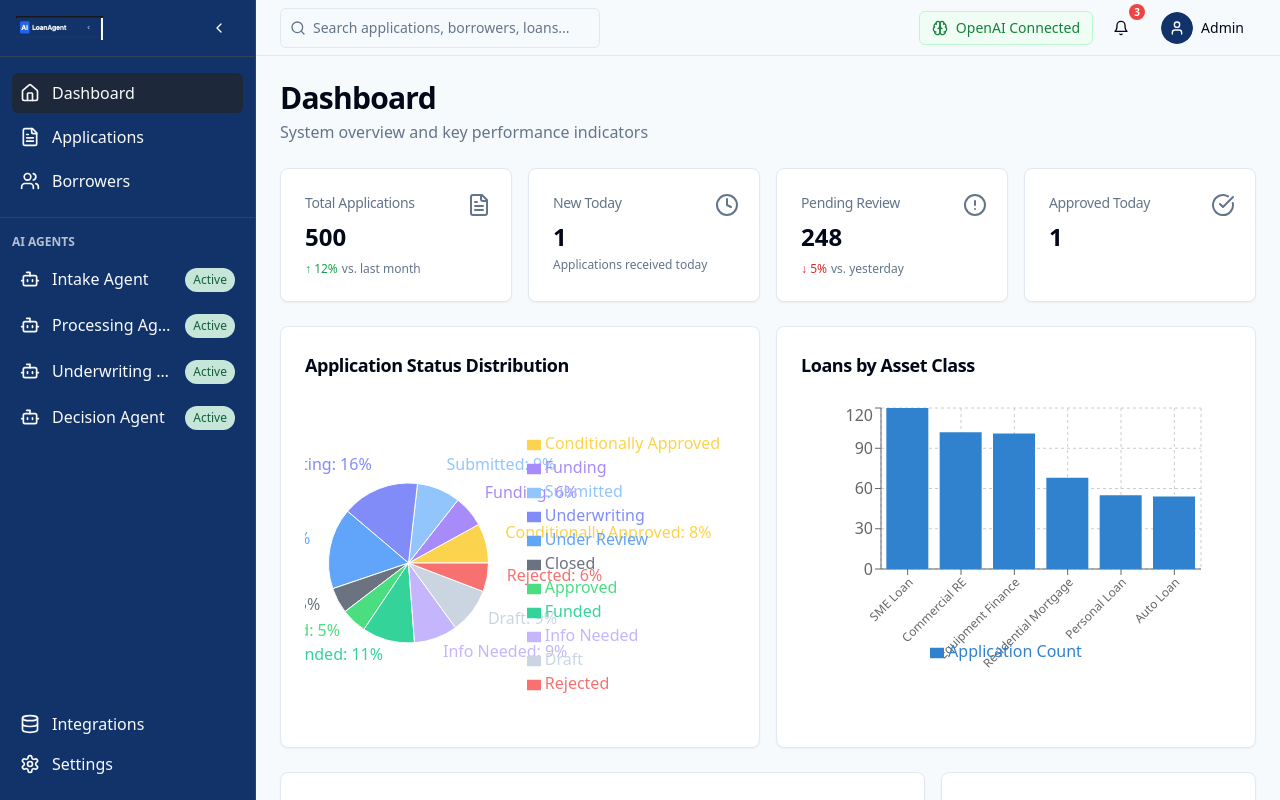
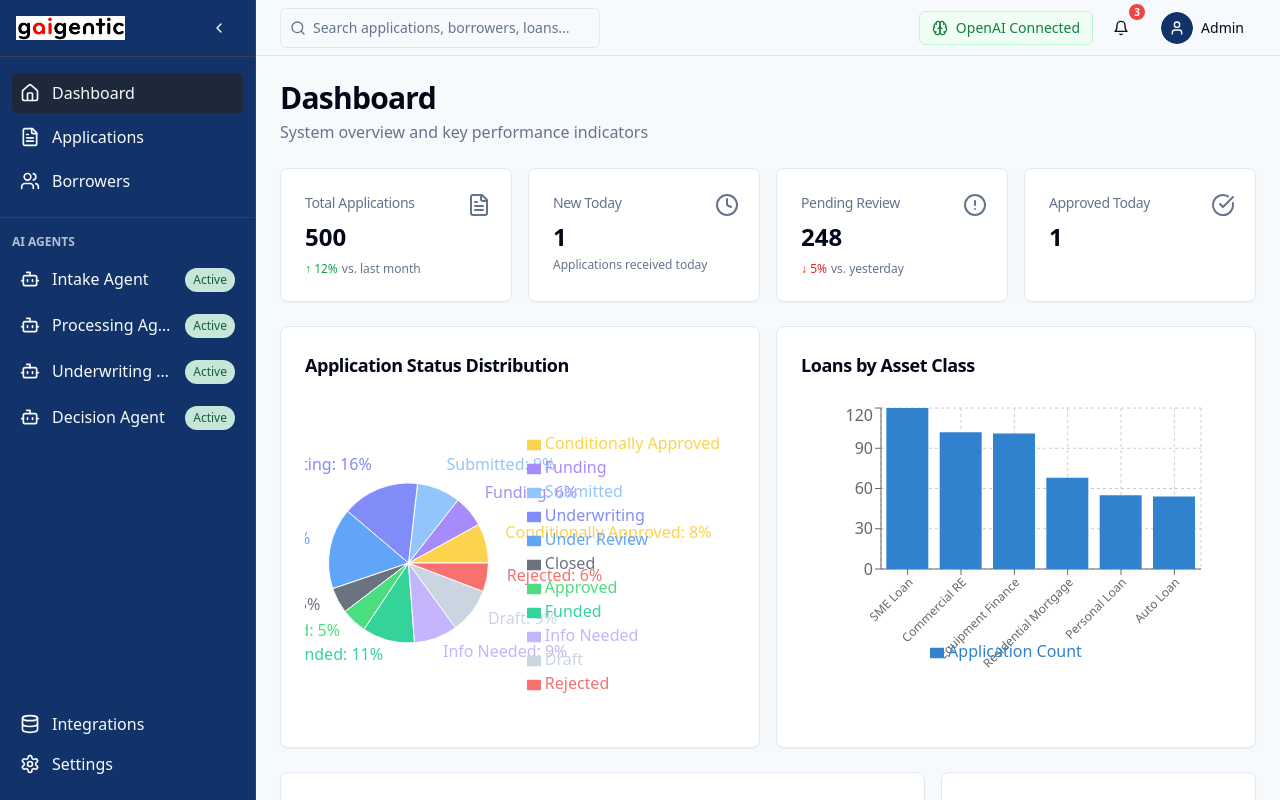
Before and after one commit to monsterindian/originate-ai-agents, a React (Vite) app: page / in a window 1280 px wide. Built offline with nearby package versions, Linux system fonts and the light colour scheme.

Commit message:
Refactor: Use logo in topbar and sidebar
Replaced the logo in the topbar and sidebar with the branding logo component.

```diff
--- a/src/components/branding/Logo.tsx
+++ b/src/components/branding/Logo.tsx
@@ -25,7 +25,7 @@ const Logo: React.FC<LogoProps> = ({
   return (
     <div className={`flex items-center ${className}`}>
       <img
-        src="/lovable-uploads/e8261f43-c1ed-449c-bf93-2e6a46a59a0a.png"
+        src="/lovable-uploads/edcddb56-2301-42a1-af3b-591dd6cb4b37.png"
         alt="gaigentic Logo"
         className={`${getSizeClass()}`}
       />
```
Also changed, not shown: public/lovable-uploads/edcddb56-2301-42a1-af3b-591dd6cb4b37.png (added).
